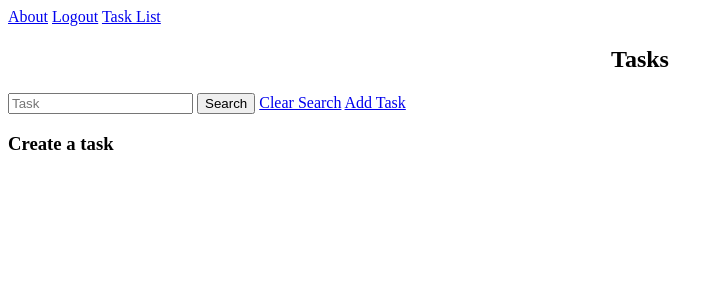
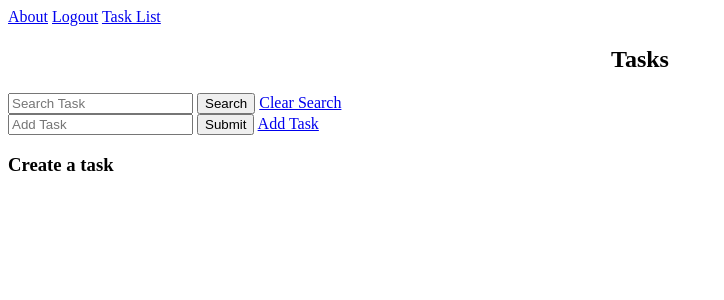
Before and after one commit to Gabrielcruz1/django_taskmanager, a Django app: page /tasks/ in a window 1280 px wide. Shown: the top 300 px of the page, without its empty margins (0-724 px from the left). Run offline with Django 4.2, Linux system fonts and the light colour scheme; the visitor is signed in with stand-in values (Sample User, id 1); data that the repository does not hold is empty.

Commit message:
Added input bar for add task

```diff
--- a/main_app/templates/task_list.html
+++ b/main_app/templates/task_list.html
@@ -4,12 +4,18 @@
 <form method="get">
     <div>
         <!--  input will search by name of artist  -->
-        <input class="searchBar" type="text" name="name" title="title" placeholder="Task" />
+        <input class="searchBar" type="text" name="name" title="title" placeholder="Search Task" />
 
         <input type="submit" value="Search" />
 
         <!--  redirect back to task_list without a query param -->
         <a href="{% url 'task_list' %}">Clear Search</a>
+        </br>
+
+        <input type="text" name="name" title="title" placeholder="Add Task" />
+
+        <input type="submit" value="Submit" />
+
         <a href="{% url 'task_create' %}">Add Task</a>
     </div>
 </form>
```
